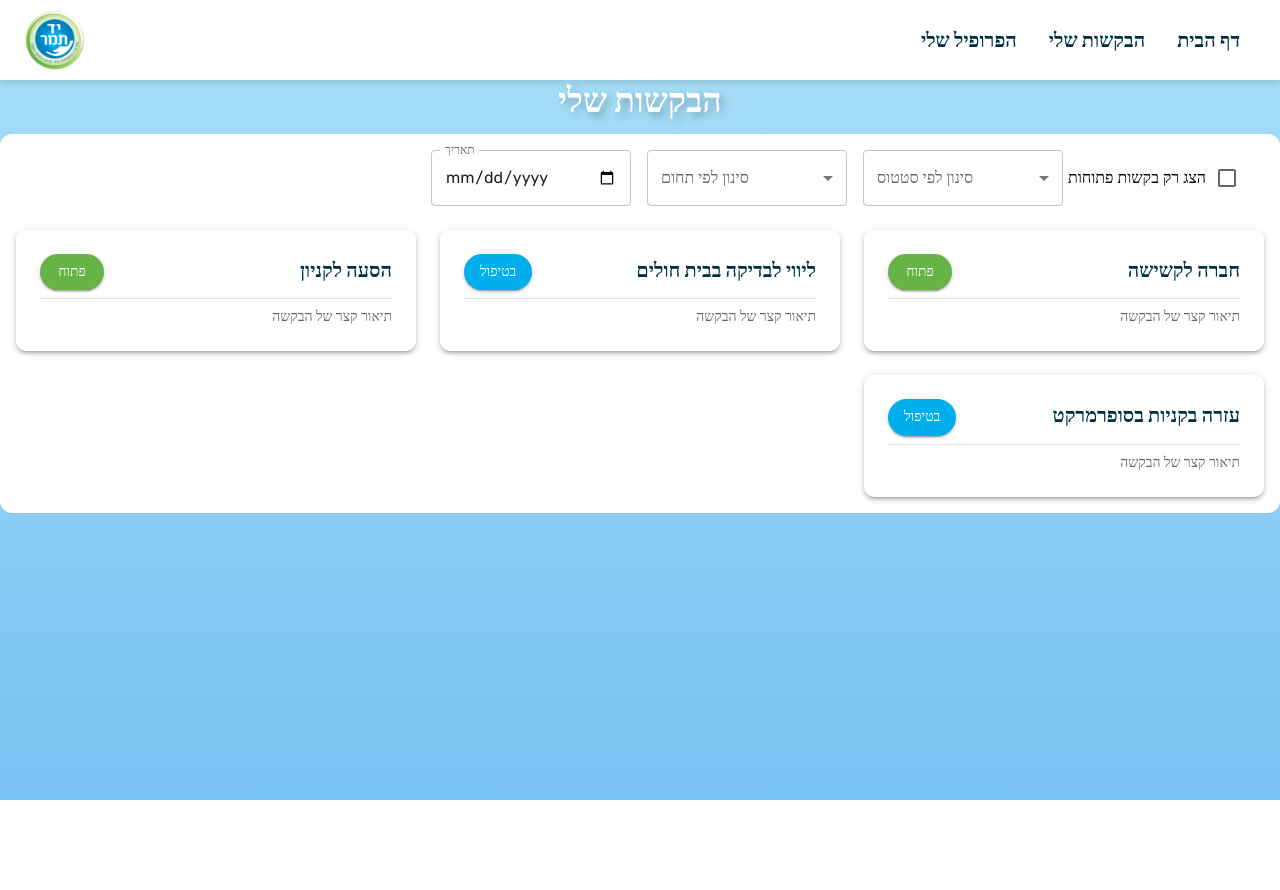
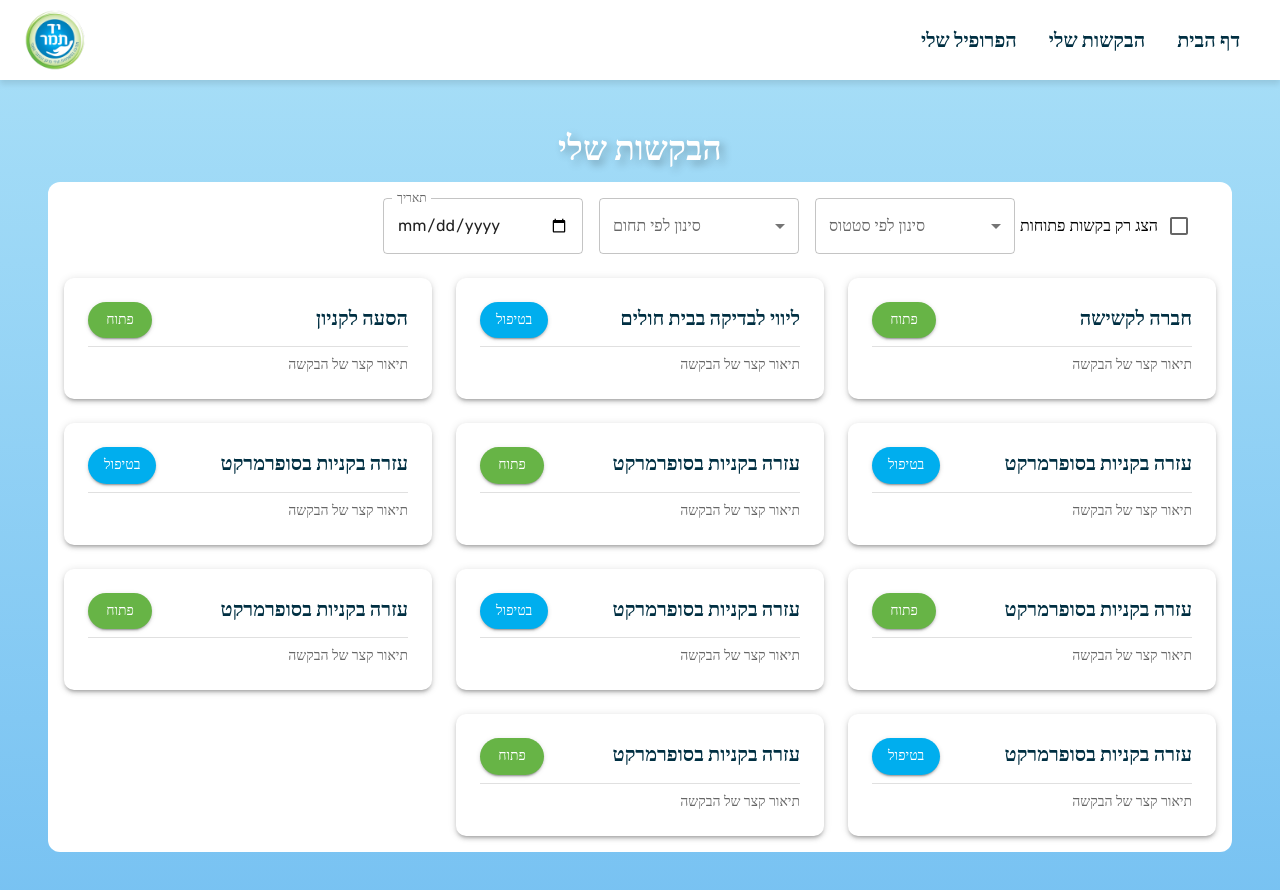
Before and after one commit to Hackaton-Yad-Tamar/Front, a React (Vite) app: page /requests in a window 1280 px wide. Shown: the top 890 px of the page. Before the commit the page ends 800 px from the top, so only its background shows below. Built offline with nearby package versions, Linux system fonts and the light colour scheme.

Commit message:
Update: New requests layout

```diff
--- a/src/index.css
+++ b/src/index.css
@@ -3,7 +3,3 @@ body {
   padding: 0;
   direction: rtl;
 }
-
-#root {
-  height: 100vh;
-}
--- a/src/views/FamilyView/pages/MyRequests.tsx
+++ b/src/views/FamilyView/pages/MyRequests.tsx
@@ -4,7 +4,7 @@ import {
   Checkbox,
   Divider,
   FormControlLabel,
-  Grid,
+  Grid2,
   MenuItem,
   Paper,
   TextField,
@@ -19,6 +19,7 @@ const MyRequests: React.FC = () => {
       sx={{
         height: "100%",
         direction: "rtl",
+        padding: "3rem",
         background: "linear-gradient(to bottom, #a5ddf7, #78c2f2)",
       }}
     >
@@ -33,11 +34,9 @@ const MyRequests: React.FC = () => {
       </Typography>
       <Box
         sx={{
-          maxHeight: "50%",
           background: "white",
           padding: "1rem",
           borderRadius: "12px",
-          overflowY: "scroll",
         }}
       >
         <Box sx={{ display: "flex", flexWrap: "wrap", gap: 2, mb: 3, alignItems: "center" }}>
@@ -57,10 +56,21 @@ const MyRequests: React.FC = () => {
             sx={{ minWidth: 200 }}
           />
         </Box>
-        <Grid container spacing={3}>
-          {["חברה לקשישה", "ליווי לבדיקה בבית חולים", "הסעה לקניון", "עזרה בקניות בסופרמרקט"].map(
-            (title, index) => (
-              <Grid item xs={12} sm={6} md={4} key={index}>
+        <Grid2 container spacing={3}>
+          {[
+            "חברה לקשישה",
+            "ליווי לבדיקה בבית חולים",
+            "הסעה לקניון",
+            "עזרה בקניות בסופרמרקט",
+            "עזרה בקניות בסופרמרקט",
+            "עזרה בקניות בסופרמרקט",
+            "עזרה בקניות בסופרמרקט",
+            "עזרה בקניות בסופרמרקט",
+            "עזרה בקניות בסופרמרקט",
+            "עזרה בקניות בסופרמרקט",
+            "עזרה בקניות בסופרמרקט",
+          ].map((title, index) => (
+            <Grid2 size={4} key={index}>
               <Paper sx={{ p: 3, borderRadius: "10px", boxShadow: 3 }}>
                 <Box display="flex" justifyContent="space-between">
                   <Typography
@@ -88,10 +98,9 @@ const MyRequests: React.FC = () => {
                   תיאור קצר של הבקשה
                 </Typography>
               </Paper>
-              </Grid>
-            )
-          )}
-        </Grid>
+            </Grid2>
+          ))}
+        </Grid2>
       </Box>
     </Box>
   );
```
Lines whose indentation alone changed are shown as unchanged.
